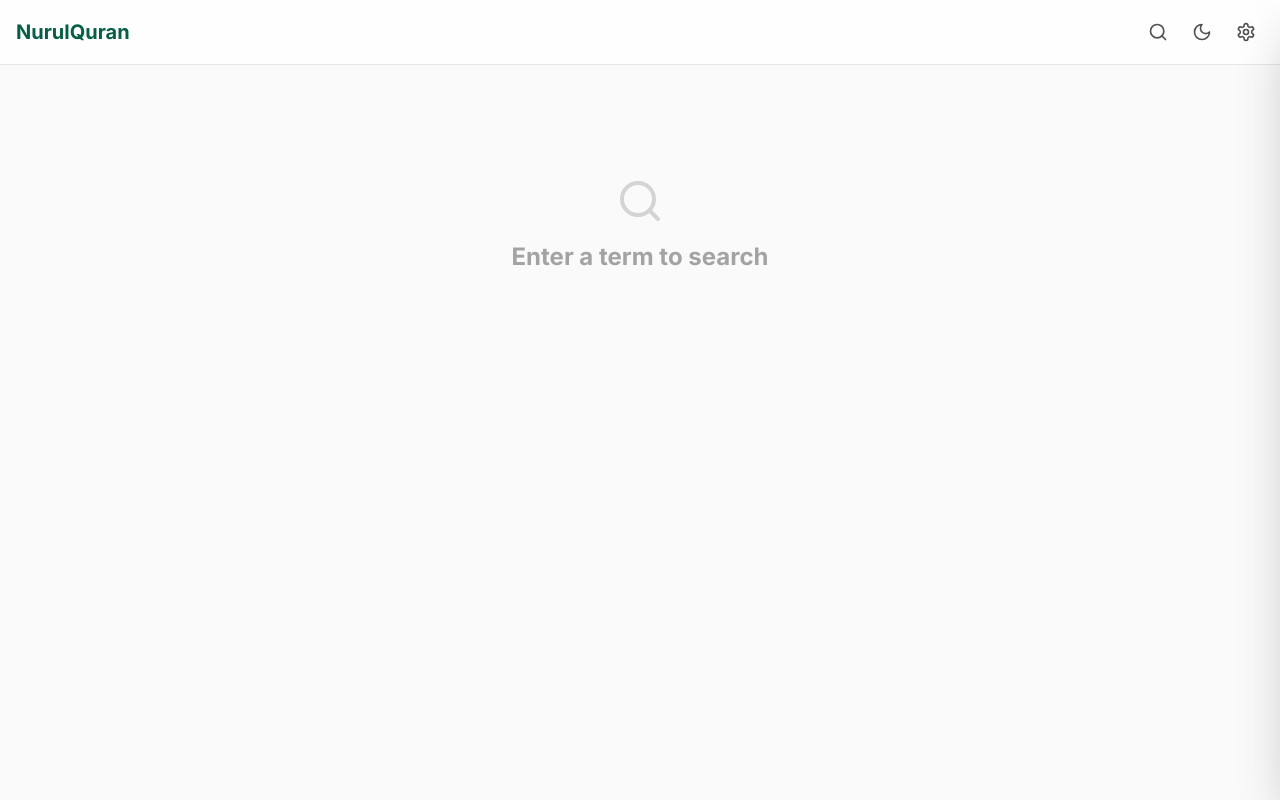
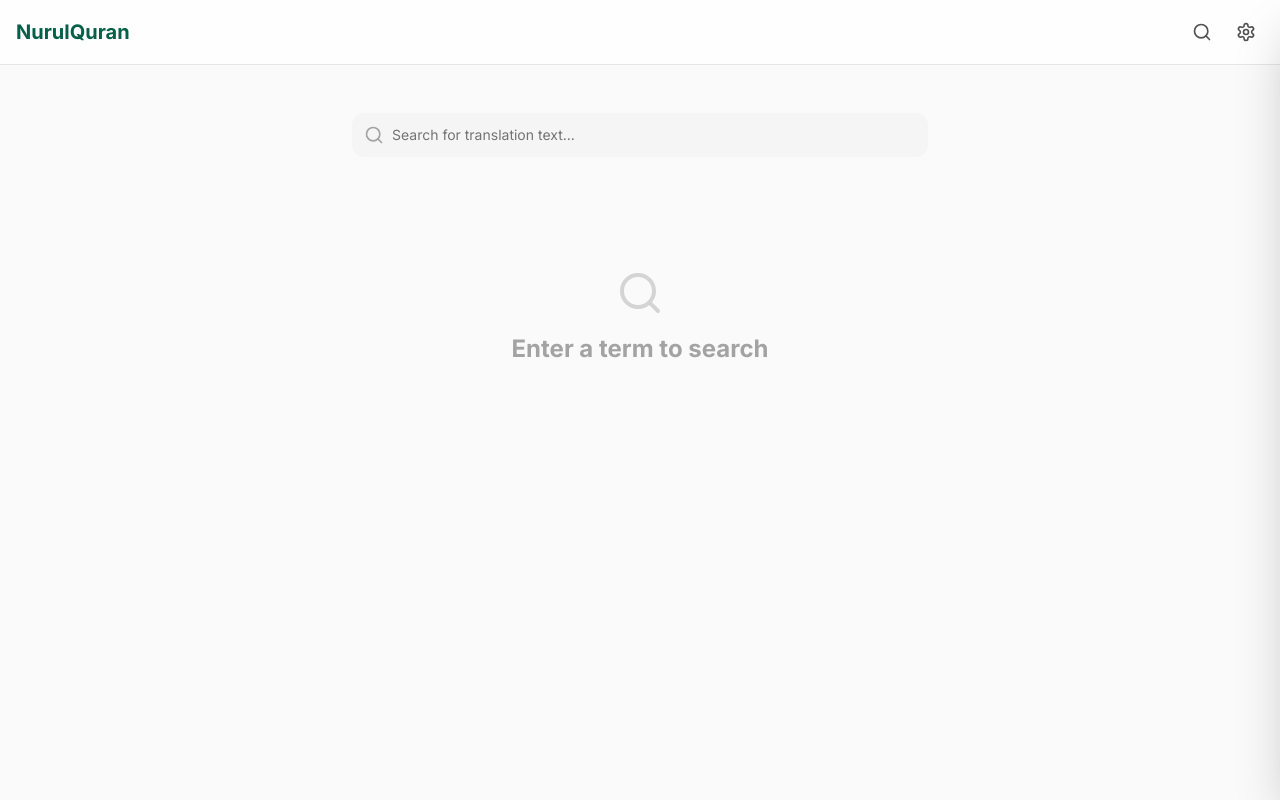
Before and after one commit to imranhossain2024/quran-web-application, a Next.js app in the folder frontend/: page /search in a window 1280 px wide. Built offline with nearby package versions, Linux system fonts and the light colour scheme; a web font is replaced by a local one.

Commit message:
sun icon removed

```diff
--- a/frontend/src/app/search/page.tsx
+++ b/frontend/src/app/search/page.tsx
@@ -4,6 +4,7 @@ import React, { useEffect, useState, Suspense } from 'react';
 import { useSearchParams } from 'next/navigation';
 import AyahCard from '@/components/AyahCard';
 import LoadingSkeleton from '@/components/LoadingSkeleton';
+import SearchBar from '@/components/SearchBar';
 import { Search } from 'lucide-react';
 
 function SearchPageContent() {
@@ -35,15 +36,25 @@ function SearchPageContent() {
 
   if (!query) {
     return (
-      <div className="flex flex-col items-center justify-center py-20 text-center">
-        <Search size={48} className="text-neutral-300 dark:text-neutral-700 mb-4" />
-        <h2 className="text-2xl font-bold text-neutral-400">Enter a term to search</h2>
+      <div className="max-w-4xl mx-auto space-y-8">
+        <div className="pt-4">
+          <SearchBar className="max-w-xl mx-auto" />
+        </div>
+        <div className="flex flex-col items-center justify-center py-20 text-center">
+          <Search size={48} className="text-neutral-300 dark:text-neutral-700 mb-4" />
+          <h2 className="text-2xl font-bold text-neutral-400">Enter a term to search</h2>
+        </div>
       </div>
     );
   }
 
   return (
     <div className="max-w-4xl mx-auto space-y-8">
+      {/* Search bar stays visible with the current query */}
+      <div className="pt-4">
+        <SearchBar className="max-w-xl mx-auto" />
+      </div>
+
       <div className="border-b border-neutral-200 dark:border-neutral-800 pb-8">
         <h1 className="text-3xl font-bold text-neutral-900 dark:text-neutral-100">
           Search Results
--- a/frontend/src/components/Navbar.tsx
+++ b/frontend/src/components/Navbar.tsx
@@ -2,12 +2,10 @@
 
 import React, { useState } from 'react';
 import Link from 'next/link';
-import { Search, Settings, Moon, Sun } from 'lucide-react';
-import { useSettings } from '@/context/SettingsContext';
+import { Search, Settings } from 'lucide-react';
 import SearchBar from './SearchBar';
 
 export default function Navbar() {
-  const { darkMode, setDarkMode } = useSettings();
   const [showSearch, setShowSearch] = useState(false);
 
   return (
@@ -24,14 +22,6 @@ export default function Navbar() {
             aria-label="Search"
           >
             <Search size={20} />
-          </button>
-
-          <button
-            onClick={() => setDarkMode(!darkMode)}
-            className="p-2 rounded-full hover:bg-neutral-100 dark:hover:bg-neutral-800 text-neutral-600 dark:text-neutral-400"
-            aria-label="Toggle Dark Mode"
-          >
-            {darkMode ? <Sun size={20} /> : <Moon size={20} />}
           </button>
 
           <button
```
